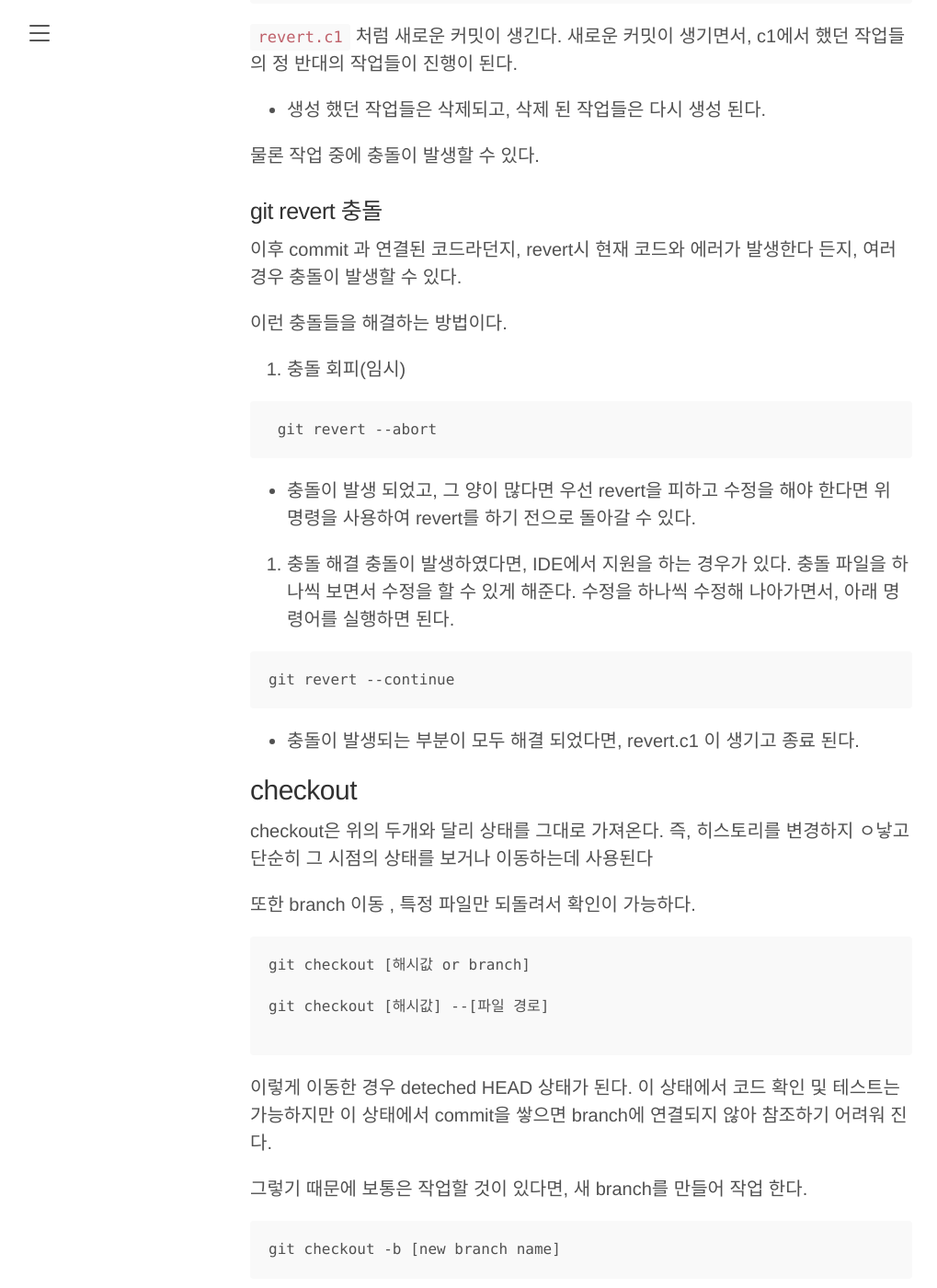
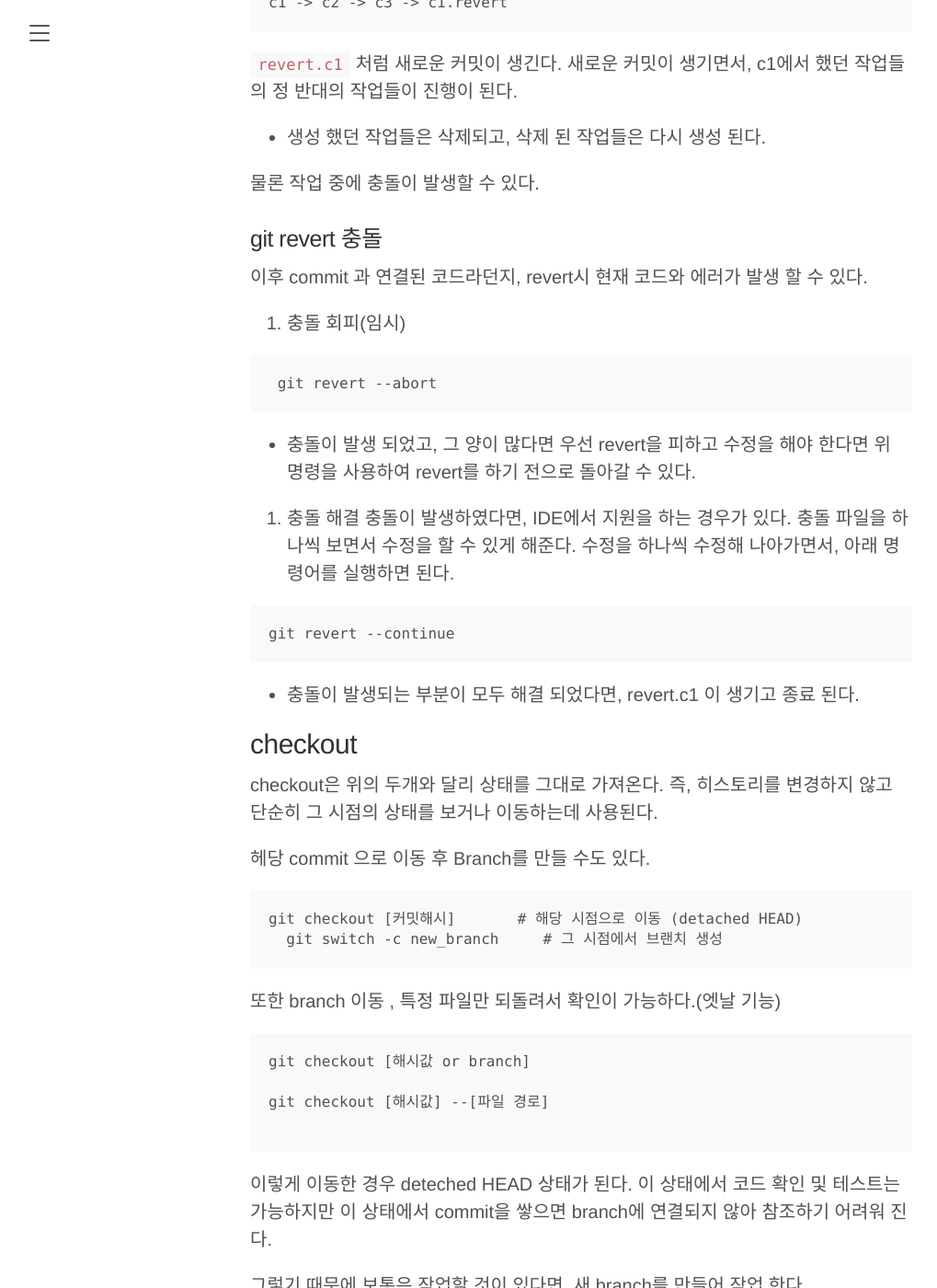
Before and after one commit to moon-akdong/moon-akdong.github.io, a Jekyll site: the page built from _posts/Github/2025-05-20-git-commit.md, in a window 1280 px wide and 1400 px high, scrolled down 5017 px. Shown: the whole window at 92% size, without its empty margins (8-1027 px from the left). Built offline with Jekyll 4.4.1, drawn with Linux system fonts in a browser that asks for light colours; some web fonts are replaced; some of the changed text lies outside the part shown.

Commit message:
git restore, clean post

````diff
--- a/_posts/Github/2025-05-20-git-commit.md
+++ b/_posts/Github/2025-05-20-git-commit.md
@@ -133,6 +133,7 @@ Working:    c3 상태
 ## git revert
 
 이전 commit 에서 수정할 것이 있다면, 이 명령어를 사용하면 된다.
+git revert 는 선택한 커밋의 반대되는 commit 을 추가 한다.
 commit을 최소 기능 단위로 작성해야 하는 이유다.최소 기능 단위로 commit 을 작성한다면,
 협업시에도 안정적으로 git revert를 사용하여, 코드 관리하기가 쉽다.
 
@@ -162,9 +163,7 @@ c1 -> c2 -> c3 -> c1.revert
 
 ### git revert 충돌
 
-이후 commit 과 연결된 코드라던지, revert시 현재 코드와 에러가 발생한다 든지, 여러 경우 충돌이 발생할 수 있다.
-
-이런 충돌들을 해결하는 방법이다.
+이후 commit 과 연결된 코드라던지, revert시 현재 코드와 에러가 발생 할 수 있다.
 
 1. 충돌 회피(임시)
 
@@ -187,9 +186,16 @@ git revert --continue
 
 ## checkout
 
-checkout은 위의 두개와 달리 상태를 그대로 가져온다. 즉, 히스토리를 변경하지 ㅇ낳고 단순히 그 시점의 상태를 보거나 이동하는데 사용된다
+checkout은 위의 두개와 달리 상태를 그대로 가져온다. 즉, 히스토리를 변경하지 않고 단순히 그 시점의 상태를 보거나 이동하는데 사용된다.
 
-또한 branch 이동 , 특정 파일만 되돌려서 확인이 가능하다.
+헤당 commit 으로 이동 후 Branch를 만들 수도 있다.
+
+```
+git checkout [커밋해시]       # 해당 시점으로 이동 (detached HEAD)
+  git switch -c new_branch     # 그 시점에서 브랜치 생성
+```
+
+또한 branch 이동 , 특정 파일만 되돌려서 확인이 가능하다.(엣날 기능)
 
 ```
 git checkout [해시값 or branch]
````
Also changed, not shown: _posts/Github/2025-05-23-git-restore_clean.md (added, +95 -0 lines).
